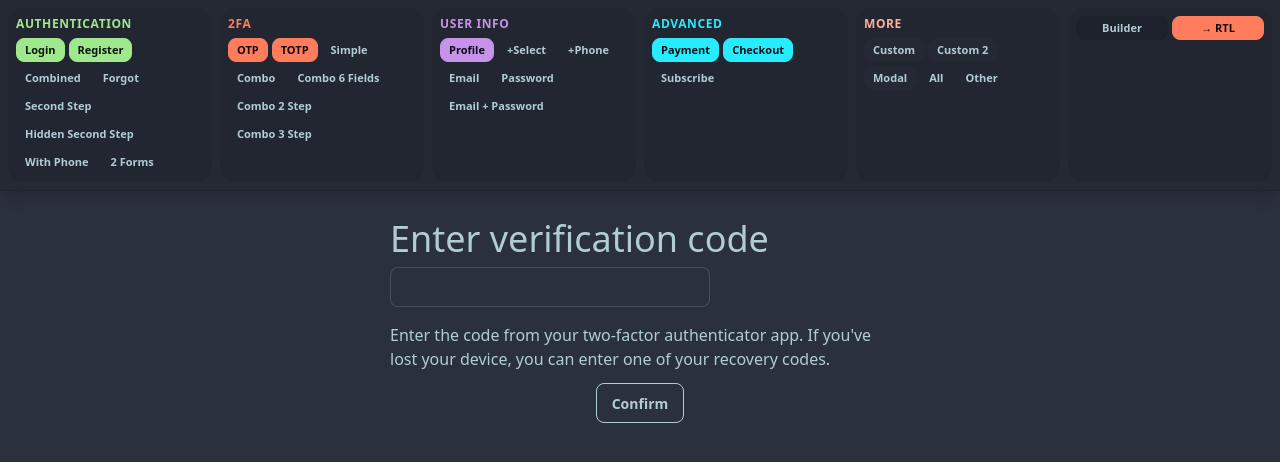
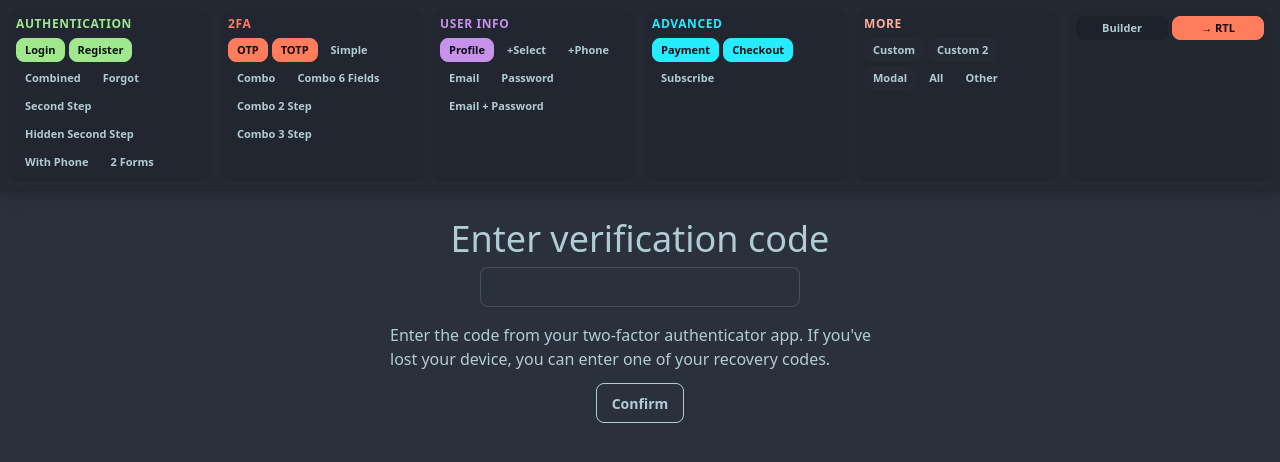
Before and after one commit to NordPass/autofill-samples, a React (Vite) app: page /#/totpOneField in a window 1280 px wide. Shown: the top 462 px of the page. Built offline with nearby package versions, Linux system fonts and the light colour scheme.

Commit message:
fix: insant login on second step forms

```diff
--- a/src/Forms/HiddenSecondStepLogin.tsx
+++ b/src/Forms/HiddenSecondStepLogin.tsx
@@ -76,8 +76,12 @@ export const HiddenSecondStepLogin = () => {
           ? (
               <button
                 className="btn btn-outline mt-3"
-                type="button"
-                onClick={() => new Promise(resolve => setTimeout(() => resolve(setSubmit(true)), 500))}
+                type="submit"
+                onClick={(event) => {
+                  event.preventDefault();
+
+                  setTimeout(() => setSubmit(true), 500);
+                }}
               >
                 Continue to login
               </button>
--- a/src/Forms/TOTPOneField.tsx
+++ b/src/Forms/TOTPOneField.tsx
@@ -1,7 +1,7 @@
 export const TOTPOneField = () => (
   <form className="gl-show-field-errors js-2fa-form flex items-center justify-center mt-3 flex-col" aria-live="assertive" action="/users/sign_in" accept-charset="UTF-8" method="post">
     <input type="hidden" name="authenticity_token" value="b7NGhc4zZ4o6OsmTX7e_tdLsFoI92Vrqbv410JjU2miRg-bVxyyetxKk7zG6ij-V3528_j6wfJ681mU-U95VQQ" autoComplete="off" />
-    <div className="form-group flex justify-around w-[500px] flex-col">
+    <div className="form-group flex justify-around w-[500px] flex-col items-center">
       <label htmlFor="user_otp_attempt" className="text-4xl mb-2">Enter verification code</label>
       <input className="form-control gl-form-input input input-bordered" title="This field is required." data-testid="two-fa-code-field" type="text" name="user[otp_attempt]" id="user_otp_attempt" />
       <p className="gl-field-error hidden">This field is required.</p>
```
